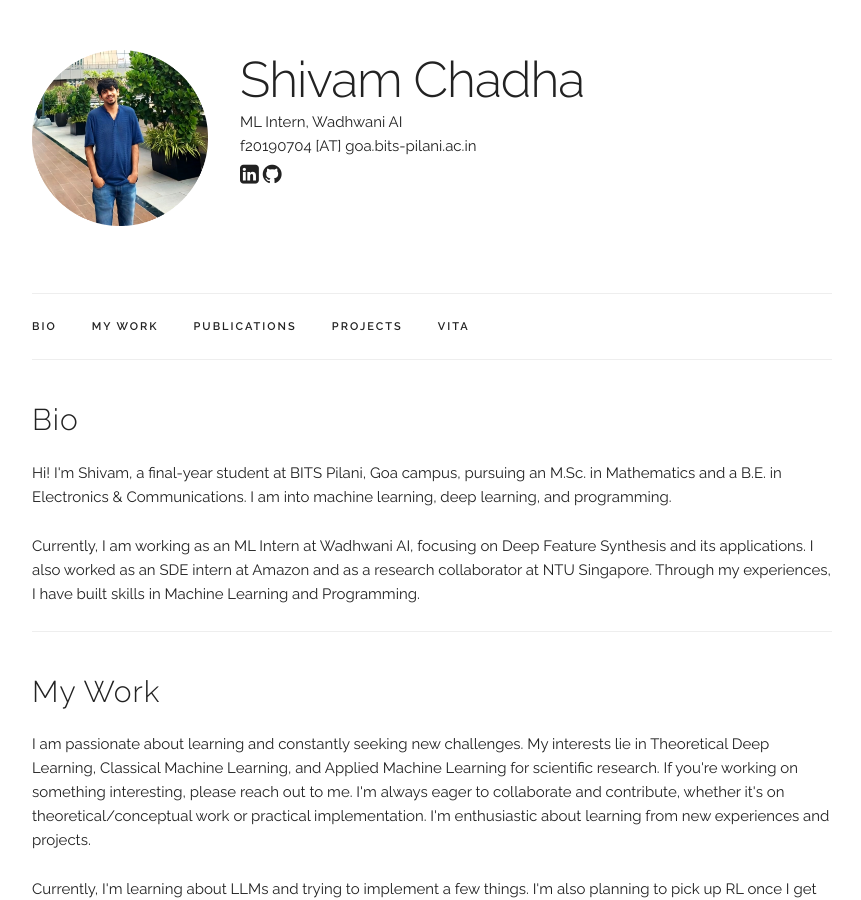
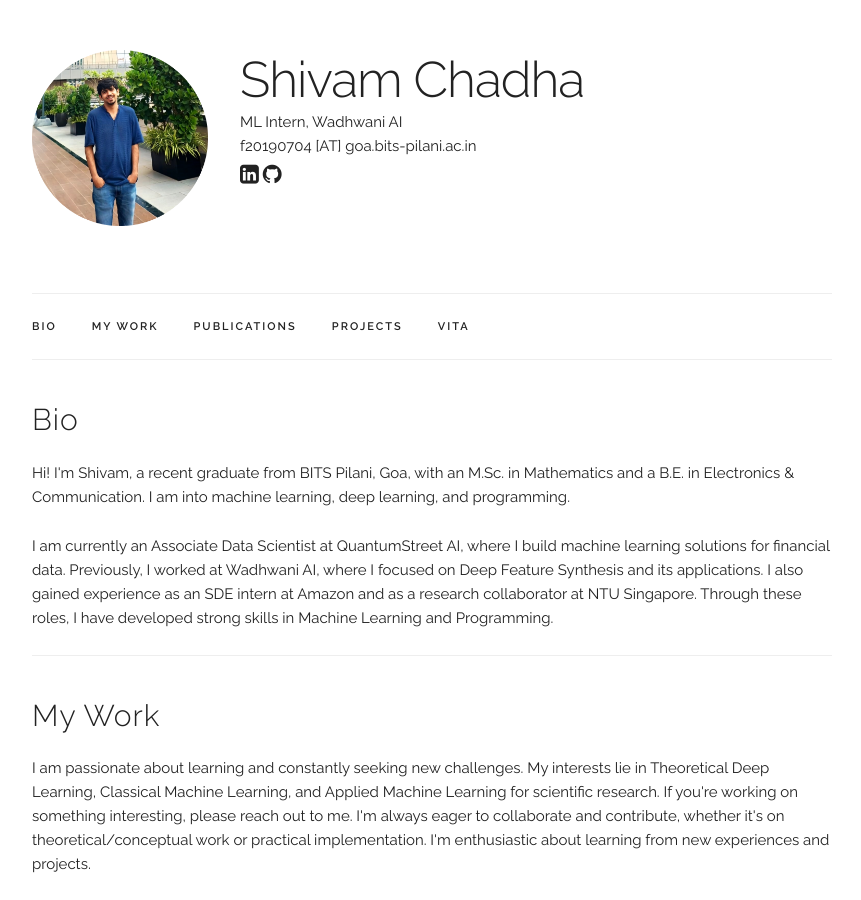
Before and after one commit to shivamchadha/shivamchadha.github.io, a Jekyll site: the page built from index.html, in a window 1280 px wide and 900 px high. Shown: the whole window, without its empty margins (208-1069 px from the left). Built offline with Jekyll 4.4.1, drawn with Linux system fonts in a browser that asks for light colours; some of the changed text lies outside the part shown.

Commit message:
updating status post grad

```diff
--- a/index.html
+++ b/index.html
@@ -6,11 +6,11 @@ title: Home
 <div class="docs-section" id="bio">
   <h4>Bio</h4>
   <p>
-    Hi! I'm Shivam, a final-year student at BITS Pilani, Goa campus, pursuing an M.Sc. in Mathematics and a B.E. in Electronics & Communications. I am into machine learning, deep learning, and programming.
+    Hi! I'm Shivam, a recent graduate from BITS Pilani, Goa, with an M.Sc. in Mathematics and a B.E. in Electronics & Communication. I am into machine learning, deep learning, and programming.
   </p>
 
   <p>
-    Currently, I am working as an ML Intern at Wadhwani AI, focusing on Deep Feature Synthesis and its applications. I also worked as an SDE intern at Amazon and as a research collaborator at NTU Singapore. Through my experiences, I have built skills  in Machine Learning and Programming.
+    I am currently an Associate Data Scientist at QuantumStreet AI, where I build machine learning solutions for financial data. Previously, I worked at Wadhwani AI, where I focused on Deep Feature Synthesis and its applications. I also gained experience as an SDE intern at Amazon and as a research collaborator at NTU Singapore. Through these roles, I have developed strong skills in Machine Learning and Programming.
   </p
 
 </div>
```
Also changed, not shown: _data/experience.yaml (+7 -1 lines).
